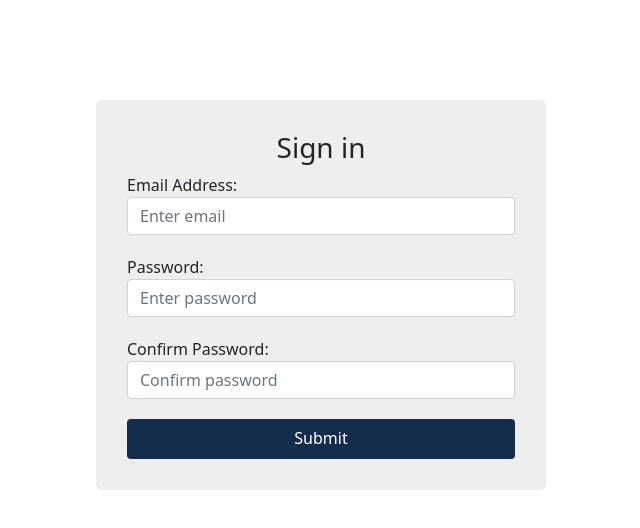
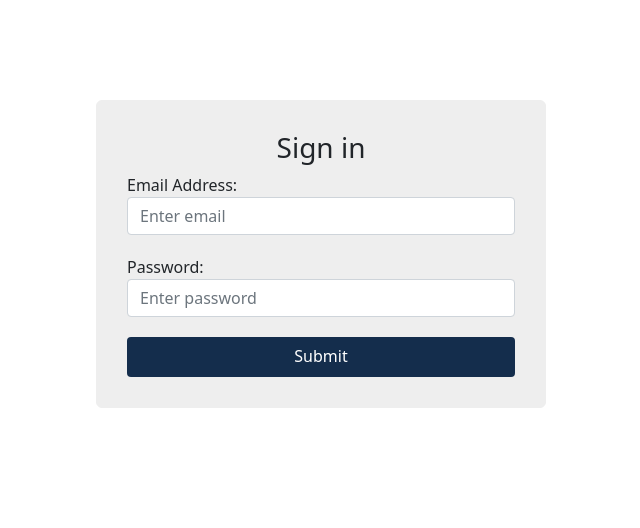
Before and after one commit to Chiamaka007/form-validation, a React (Create React App) app: page / in a window 1280 px wide. Shown: the top 528 px of the page, without its empty margins (319-959 px from the left). Built offline with nearby package versions, Linux system fonts and the light colour scheme.

Commit message:
added changes

```diff
--- a/src/App.css
+++ b/src/App.css
@@ -1,3 +1,4 @@
+
 .div-wrapper {
   display: flex;
   justify-content: center;
@@ -20,6 +21,7 @@ margin-bottom: 20px;
   color: #fff;
   border-radius: 4px;
   height: 40px
+
 }
 
 @media only screen and (max-width: 600px) {
--- a/src/Form.js
+++ b/src/Form.js
@@ -121,17 +121,8 @@ class Form extends React.Component {
 
 
 
-            <label for="password">Confirm Password:</label>
-            <input
-              type="password"
-              name="confirm_password"
-              value={this.state.input.confirm_password}
-              onChange={this.handleChange}
-              className="form-control"
-              placeholder="Confirm password"
-              id="confirm_password" />
 
-              <div className="text-danger">{this.state.errors.confirm_password}</div>
+
 
            <div className="button">
           <input type="submit" value="Submit" className="btn text-white w-100 button-wrapper" />
```
Also changed, not shown: 2 other files (tests, documents, lock files or other folders).
